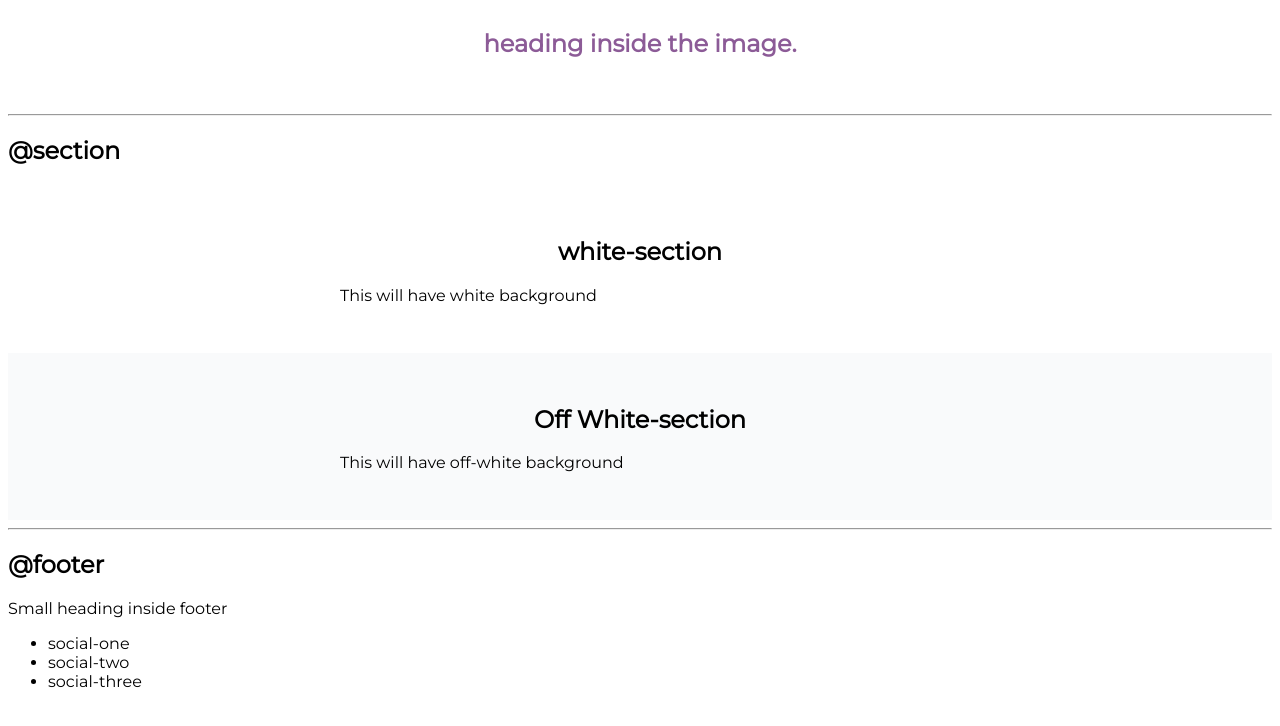
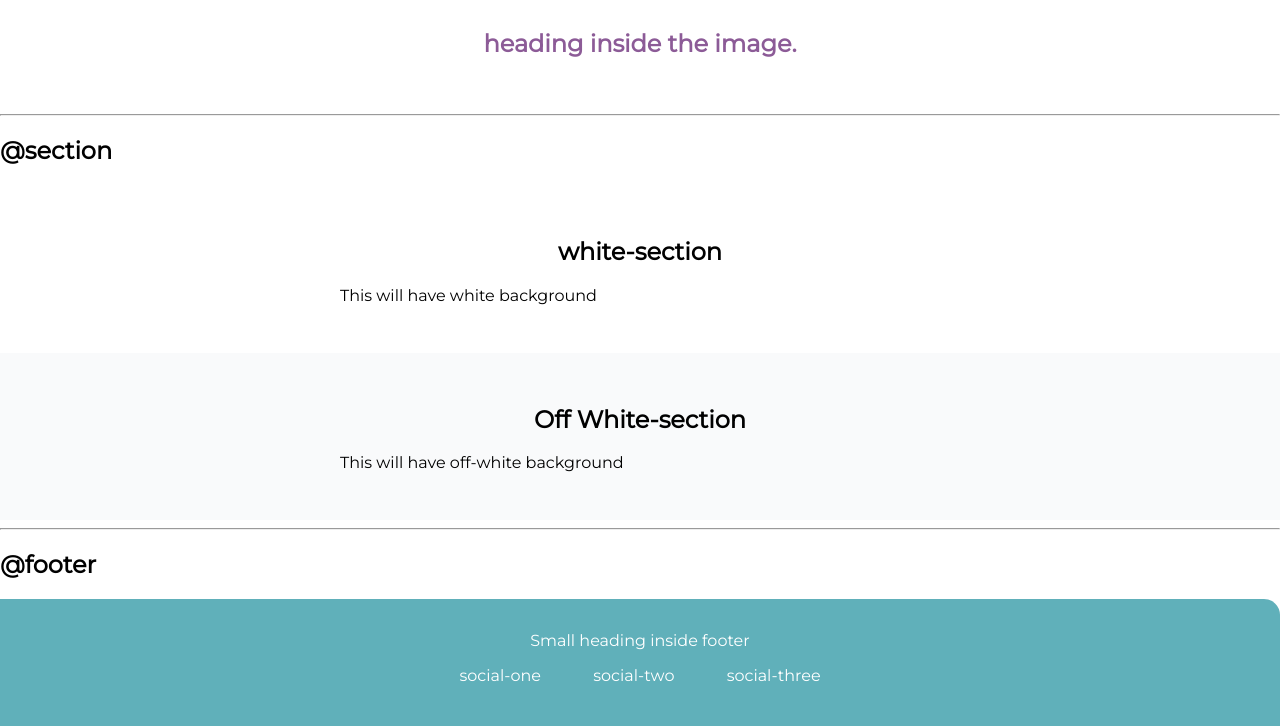
Before and after one commit to chhabi22/portfolio-ComponentLibrary, a plain HTML site: page index.html in a window 1280 px wide. Shown: the part 1535-2261 px from the top of the page. Drawn offline with Linux system fonts and the light colour scheme.

Commit message:
final commit

```diff
--- a/index.html
+++ b/index.html
@@ -97,12 +97,13 @@
      <hr/>
 
      <h2>@footer</h2>
-     <footer>
-         <div class="para">Small heading inside footer</div>
-         <ul>
-             <li>social-one</li>
-             <li>social-two</li>
-             <li>social-three</li>
+     <footer class="footer">
+         <div class="footer-header">Small heading inside footer</div>
+         <ul class="social-links list-non-bullet list">
+             <li class="list-item-inline"><a class="link" href="/">social-one</a></li>
+             <li class="list-item-inline"><a class="link" href="/">social-two</a></li>
+             <li class="list-item-inline"><a class="link" href="/">social-three</a></li>
+
          </ul>
      </footer>
 
--- a/styles.css
+++ b/styles.css
@@ -9,6 +9,7 @@
 
 body{
     font-family: 'Montserrat', sans-serif;
+    margin: 0px;
 }
 
 /*Container*/
@@ -87,7 +88,8 @@ text-align: center;
 .hero-heading{
 font-size: x-large;
 padding-top: 1rem;
-color: var(--dark-magenta)
+color: var(--dark-magenta);
+text-align: center;
 }
 
 /**SECTIONS **/
@@ -102,3 +104,21 @@ text-align: center;
 .ow{
     background-color: var(--off-white);
 }
+
+/** footer **/
+
+.footer{
+    background-color: var(--primary-color);
+    padding: 2rem 1rem;
+    text-align: center;
+    color: white;
+    border-top-right-radius: 1rem;
+}
+
+.footer .link {
+    color: white;
+}
+
+.footer ul {
+    padding-inline-start: 0px;
+}
```
